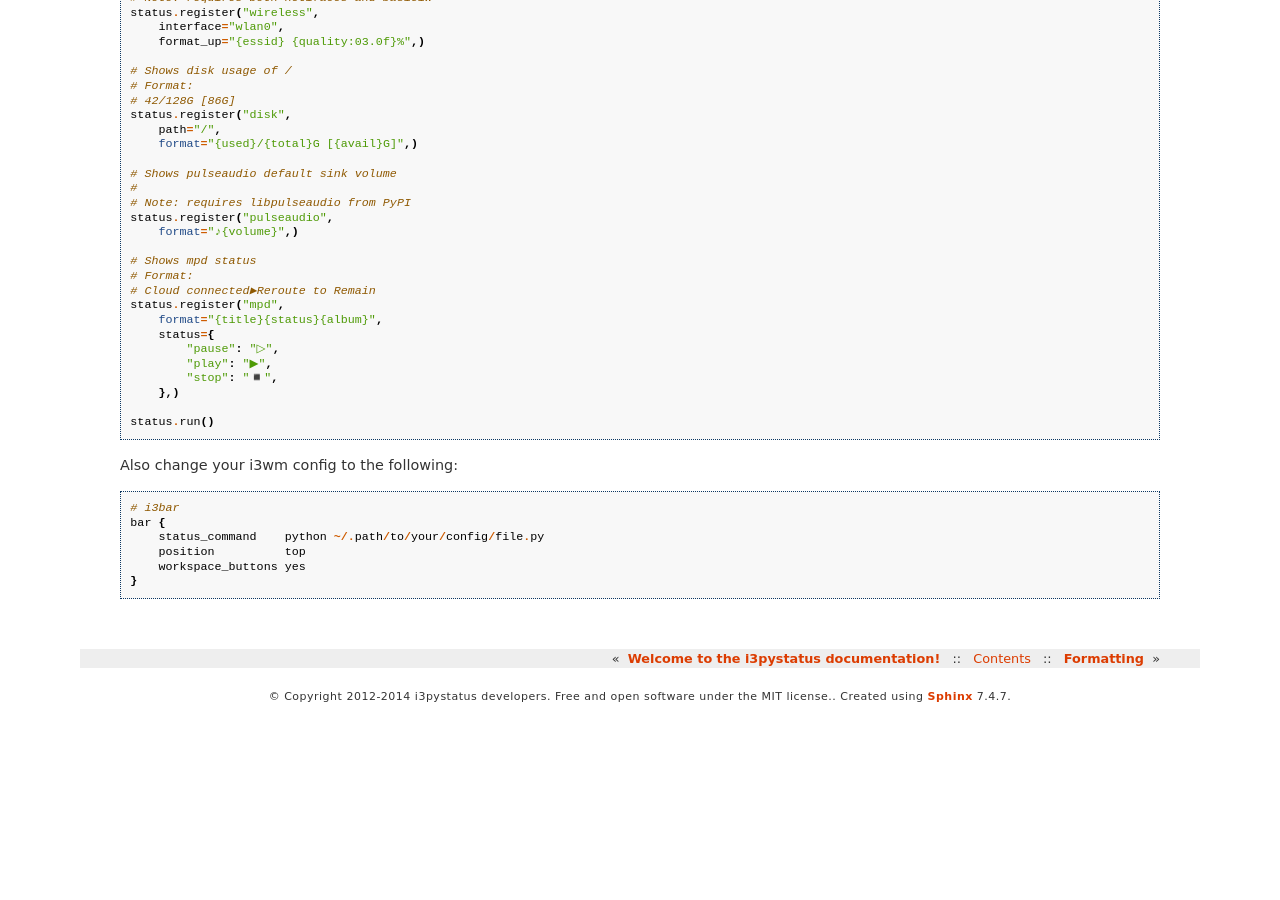
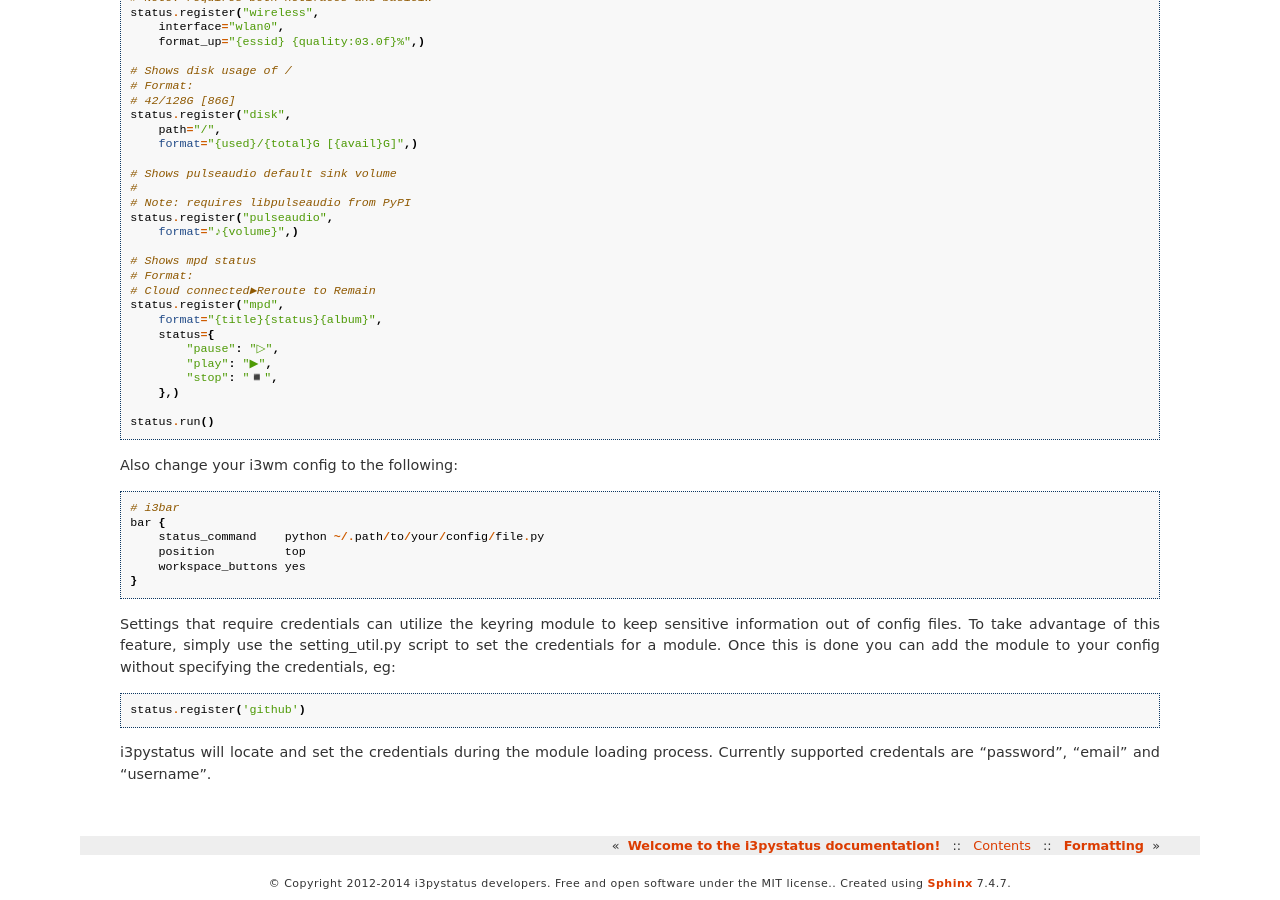
Before and after one commit to enkore/i3pystatus, a Sphinx documentation site: the page built from docs/configuration.rst, in a window 1280 px wide and 900 px high, scrolled down 1323 px. Built offline with Sphinx 7.4.7, drawn with Linux system fonts in a browser that asks for light colours; before the commit the page ends 2037 px from its top, so only the background shows below that.

Commit message:
Added documentation of keyring feature.

```diff
--- a/docs/configuration.rst
+++ b/docs/configuration.rst
@@ -122,3 +122,13 @@
         position          top
         workspace_buttons yes
     }
+
+Settings that require credentials can utilize the keyring module to keep sensitive information out of config files.
+To take advantage of this feature, simply use the setting_util.py script to set the credentials for a module. Once this
+is done you can add the module to your config without specifying the credentials, eg:
+
+::
+
+    status.register('github')
+
+i3pystatus will locate and set the credentials during the module loading process. Currently supported credentals are "password", "email" and "username".
--- a/docs/module.rst
+++ b/docs/module.rst
@@ -14,6 +14,9 @@
   periodically.
 - Settings (already built into above classes) allow you to easily
   specify user-modifiable attributes of your class for configuration.
+- For modules that require credentials, it is recommended to add a
+  keyring_backend setting to allow users to specify their own backends
+  for retrieving sensitive credentials.
 
   Required settings and default values are also handled.
 
```
Also changed, not shown: 1 other file.
